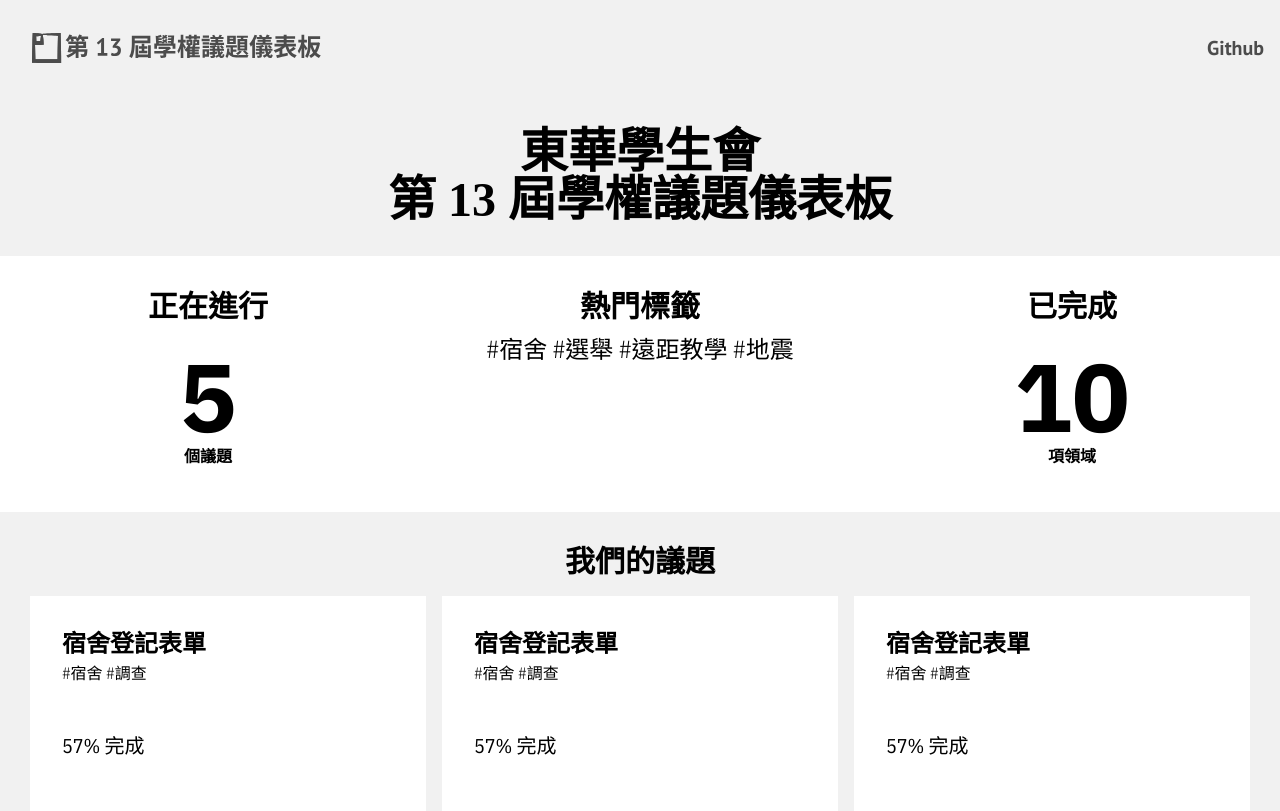
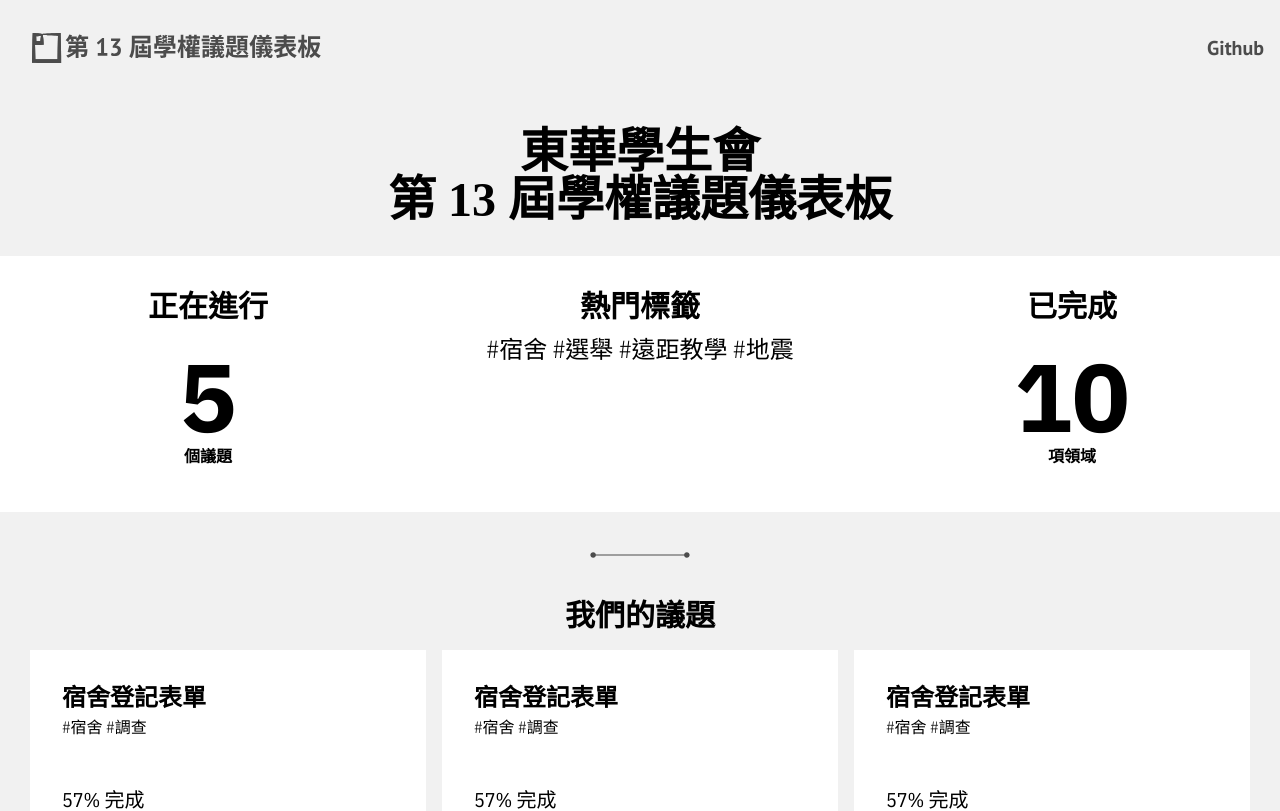
Before and after one commit to yc97463/ndhusa-traffic, a Next.js app: page / in a window 1280 px wide. Shown: the top 811 px of the page. Built offline with nearby package versions, Linux system fonts and the light colour scheme.

Commit message:
feat component/divide: add line

```diff
--- /dev/null
+++ b/components/divide.tsx
@@ -0,0 +1,8 @@
+import React from "react";
+import Image from "next/image";
+
+export default function Divide() {
+    return (
+        <Image className="mx-auto my-10" src="/img/divide-line.svg" alt="divide" width={100} height={100} />
+    )
+}
--- a/pages/index.tsx
+++ b/pages/index.tsx
@@ -1,6 +1,7 @@
 import Footer from "@/components/layout/footer";
 import Navbar from "@/components/layout/navbar";
 import Head from "next/head";
+import Divide from "@/components/divide";
 
 export default function Home() {
 
@@ -57,6 +58,7 @@ export default function Home() {
           </div>
         </div>
       </div>
+      <Divide />
       <div className="container mx-auto my-8">
         <h1 className="text-3xl text-center my-4">我們的議題</h1>
         <div className="issue grid grid-cols-1 md:grid-cols-2 lg:grid-cols-3 gap-4">
```
Also changed, not shown: public/img/divide-line.svg (added).
